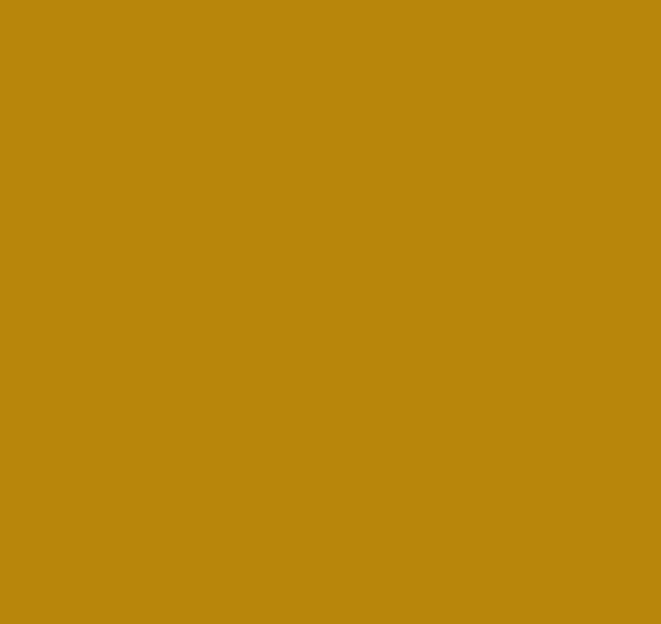
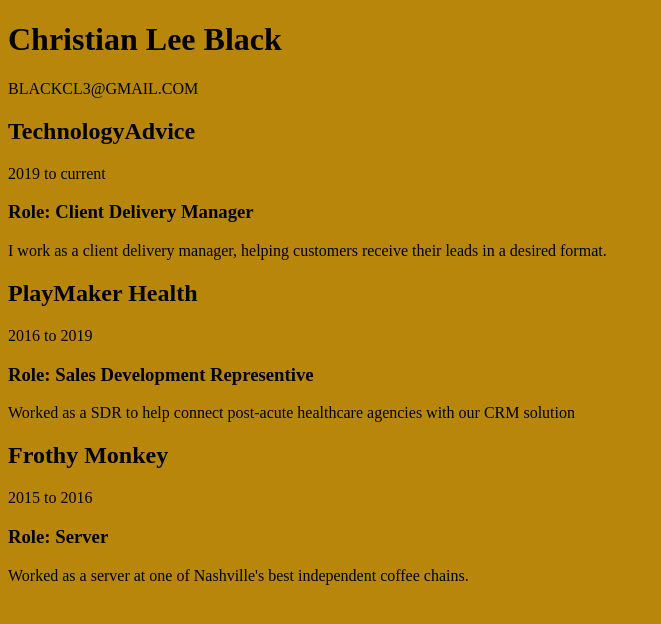
Before and after one commit to blackcl3/LAB-HTML-Resume, a plain HTML site: page index.html in a window 1280 px wide. Shown: the whole page, without its empty margins (0-661 px from the left). Drawn offline with Linux system fonts and the light colour scheme.

Commit message:
Added HTML structure to page

```diff
--- a/index.html
+++ b/index.html
@@ -8,6 +8,43 @@
   <link rel="stylesheet" href="main.css">
 </head>
 <body>
-  <script src="main.js"></script>
+  <header>
+    <h1>Christian Lee Black</h1>
+    <p>BLACKCL3@GMAIL.COM</p>
+  </header>
+  <article id="technology-advice-article">
+    <header>
+      <h2>TechnologyAdvice</h2>
+      <p><time>2019</time> to current</p>
+    </header>
+    <section>
+      <h3>Role: Client Delivery Manager</h3>
+      <p>I work as a client delivery manager, helping customers receive their leads in a desired format.</p>
+    </section>
+  </article>
+
+  <article id="playmaker-health-article">
+    <header>
+      <h2>PlayMaker Health</h2>
+      <p><time>2016</time> to <time>2019</time></p>
+    </header>
+    <section>
+      <h3>Role: Sales Development Representive</h3>
+      <p>Worked as a SDR to help connect post-acute healthcare agencies with our CRM solution</p>
+    </section>
+  </article>
+
+  <article id ="frothy-monkey-article">
+    <header>
+      <h2>Frothy Monkey</h2>
+      <p><time>2015</time> to <time>2016</time></p>
+    </header>
+    <section>
+      <h3>Role: Server</h3>
+      <p>Worked as a server at one of Nashville's best independent coffee chains.</p>
+    </section>
+  </article>
+
+  <script   src="main.js"></script>
 </body>
 </html>
```
